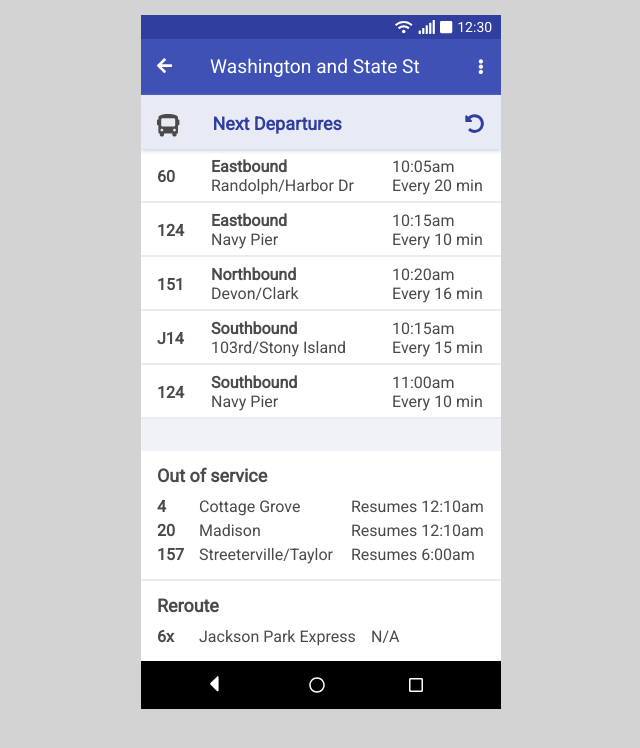
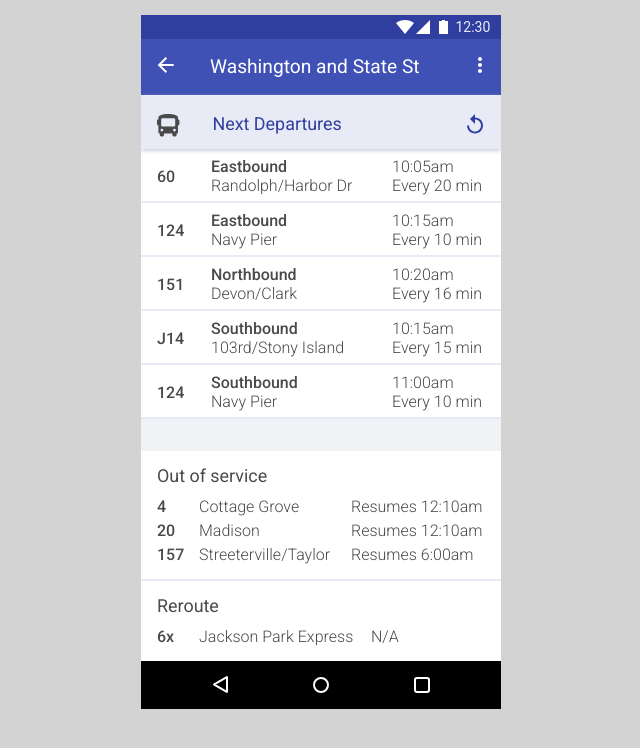
Before and after one commit to Bellaiza631/bloc-frontend-challenge-fundamentals, a plain HTML site: page index.html in a window 1280 px wide. Shown: the whole page, without its empty margins (319-959 px from the left). Drawn offline with Linux system fonts and the light colour scheme.

Commit message:
Adding changes on html and css

```diff
--- a/css/styles.css
+++ b/css/styles.css
@@ -1,59 +1,39 @@
 *, * ::before, * ::after {
      box-sizing: border-box;
 }
-
  body {
      font-family: 'Roboto', sans-serif;
      background-color: #D3D3D4;
 }
-
-div.row:hover {background-color: #f1f1f5;}
-
-.list{
-  background-color: #FFFFFF;
+ .address {
+     padding: 8px 0 0 20px;
+     color: #4A4A4A;
+     width: 185px;
 }
-
-.container {
-  margin: 15px auto;
-  width: 360px;
-  height: 640px;
-  background-color: #F1F2F6;
+ .address h1 {
+     font-weight: 500;
 }
-
-.statusBar {
-  width: 360px;
-  height: 24px;
-  background-color: #303F9F;
-  display: inline-flex;
-  padding-left: 254px;
+ .address h3 {
+     font-weight: 300;
 }
-
-.hour {
-  font-size: .875em;
-  color: #FFFFFF;
-  padding: 5px 5px 5px 0;
+ .addressOut {
+     padding: 8px 0 0 8px;
+     color: #4A4A4A;
+     width: 160px;
 }
-
-.battery {
-  font-size: .875em;
-  color: #FFFFFF;
-  padding: 5px 5px 5px 0;
+ .addressOut h1 {
+     font-weight: 300;
 }
-
-.signal {
-  font-size: .875em;
-  color: #FFFFFF;
-  padding: 5px 5px 5px 0;
+ .addressReroute {
+     padding: 8px 0 0 8px;
+     color: #4A4A4A;
+     width: 180px;
 }
-
-.wifi {
-  font-size: .875em;
-  color: #FFFFFF;
-  padding: 5px 5px 5px 0;
+ .addressReroute h1 {
+     font-weight: 300;
 }
-
  .appBar {
-  width: 360px;
+     width: 100%;
      height: 56px;
      background-color: #3F51B5;
      padding: 18px 16px;
@@ -62,177 +42,119 @@ div.row:hover {background-color: #f1f1f5;}
      color: #FFFFFF;
      display: inline-flex;
 }
-
  .appBar h3 {
      padding-right: 58px;
+     padding-left: 36px;
      width: auto;
+     font-weight: 400;
 }
-
-.arrow {
-  padding-right: 38px;
-  font-size: .9em;
-}
-
-.ellipsis {
-  padding-top: 2px;
-  font-size: .8em;
-}
-
-.content {
-  display: inline-flex;
-  font-size: 1em;
-}
-
-.reload {
-  color: #303F9F;
-  font-size: 1.2em;
-  padding: 19px 16px 16px 46px;
-}
-
-
-.caret-left {
-  color: #FFFFFF;
-  font-size: 1.6em;
-  padding: 10px 0 10px 68px;
-  width: 32px;
-}
-
-.circle {
-  padding: 16px 0 0 100px;
-  width: 40px;
-  color: #FFFFFF;
-}
-
-.square {
-  padding: 16px 0 0 100px;
-  width: 40px;
-  color: #FFFFFF;
-}
-
-.depart {
-  padding: 19px 33px;
-  font-size:1.12em;
-  color: #303F9F;
-  font-weight: bold;
-  width: 240px;
-}
-
-hr {
-  border: 1px solid #E8EAF6;
-  margin: 16px 0 0 0;
-}
-
-.line {
-  padding: 18px 0 20px 16px;
-  font-size: 1em;
-  font-weight: 900;
-  color: #4A4A4A;
-  width: 50px;
-}
-
-.lineOut {
-  padding: 8px 0 0 16px;
-  font-size: 1em;
-  font-weight: 900;
-  color: #4A4A4A;
-  width: 50px;
-}
-
-.lineReroute {
-  padding: 8px 0 0 16px;
-  font-size: 1em;
-  font-weight: 900;
-  color: #4A4A4A;
-  width: 50px;
-}
-
-.address {
-  padding: 8px 0 0 20px;
-  color: #4A4A4A;
-  width: 185px;
-}
-.address h1 {
-  font-weight: bold;
-}
-
-.address h3 {
-  font-weight: lighter;
-}
-
-.addressOut {
-  padding: 8px 0 0 8px;
-  color: #4A4A4A;
-  width: 160px;
-}
-.addressOut h1 {
-  font-weight: lighter;
-}
-
-.addressReroute {
-  padding: 8px 0 0 8px;
-  color: #4A4A4A;
-  width: 180px;
-}
-.addressReroute h1 {
-  font-weight: lighter;
-}
-
-.time {
-  padding: 8px 16px;
-  color: #4A4A4A;
-  font-weight: lighter;
-}
-
-.timeOut {
-  padding: 8px 16px 0 0;
-  color: #4A4A4A;
-  font-weight: lighter;
-  width: 150px;
-}
-
-.timeReroute {
-  padding: 8px 16px 0 0;
-  color: #4A4A4A;
-  font-weight: lighter;
-  width: 150px;
-}
-
-.menu {
-  background-color: #E8EAF6;
-  box-shadow: 0 2px 4px #CED1E4;
-  display: inline-flex;
-}
-
  .bus {
      float: right;
      padding: 19px 0 19px 16px;
      color: #4A4A4A;
      font-size: 1.4em;
 }
-
+ .container {
+     margin: 15px auto;
+     width: 360px;
+     height: 640px;
+     background-color: #F1F2F6;
+}
+ .content {
+     display: inline-flex;
+     font-size: 1em;
+}
+ .depart {
+     padding: 19px 33px;
+     font-size:1.12em;
+     color: #303F9F;
+     font-weight: 400;
+     width: 240px;
+}
+ div.row:hover {
+     background-color: #f1f1f5;
+}
+ hr {
+     border: 1px solid #E8EAF6;
+     margin: 16px 0 0 0;
+}
+ .list{
+     background-color: #FFFFFF;
+}
+ .line {
+     padding: 18px 0 20px 16px;
+     font-size: 1em;
+     font-weight: 500;
+     color: #4A4A4A;
+     width: 50px;
+}
+ .lineOut {
+     padding: 8px 0 0 16px;
+     font-size: 1em;
+     font-weight: 500;
+     color: #4A4A4A;
+     width: 50px;
+}
+ .lineReroute {
+     padding: 8px 0 0 16px;
+     font-size: 1em;
+     font-weight: 500;
+     color: #4A4A4A;
+     width: 50px;
+}
+ .menu {
+     background-color: #E8EAF6;
+     box-shadow: 0 2px 4px #CED1E4;
+     display: inline-flex;
+}
+ .navbar {
+     height: 48px;
+     width: 360px;
+}
+ .reload {
+     color: #303F9F;
+     padding: 19px 16px 19px 48px;
+}
  .row {
      width: 100%;
      height: 54px;
      border-bottom: 2px solid #E8EAF6;
      line-height: 1.2em;
 }
-
+ .statusBar {
+     width: 360px;
+     height: 24px;
+     background-color: #303F9F;
+     display: inline-flex;
+}
+ .status-content {
+     padding: 5px 15px 5px 255px;
+}
  .service {
      background-color: #FFFFFF;
      margin-top: 32px;
      padding-bottom: 16px;
 }
-
+ .time {
+     padding: 8px 16px;
+     color: #4A4A4A;
+     font-weight: 300;
+}
+ .timeOut {
+     padding: 8px 16px 0 0;
+     color: #4A4A4A;
+     font-weight: 300;
+     width: 150px;
+}
+ .timeReroute {
+     padding: 8px 16px 0 0;
+     color: #4A4A4A;
+     font-weight: 300;
+     width: 150px;
+}
  .title {
      padding: 16px 0 6px 16px;
      font-size:1.12em;
      color: #4A4A4A;
-  font-weight: bold;
+     font-weight: 400;
 }
-
-.navbar {
-  height: 48px;
-  background-color: #000000;
-  width: 360px;
-  display: inline-flex;
-}
--- a/index.html
+++ b/index.html
@@ -1,53 +1,42 @@
 <!DOCTYPE html>
 <html>
+
 <head>
     <meta charset="utf-8">
     <title>BuSyBus</title>
     <link rel="stylesheet" href="css/reset.css">
     <link rel="stylesheet" href="css/styles.css">
-    <link href="https://fonts.googleapis.com/css?family=Roboto" rel="stylesheet">
+    <link href="https://fonts.googleapis.com/css?family=Roboto:100,300,400,500,500i" rel="stylesheet">
     <script defer src="https://use.fontawesome.com/releases/v5.0.8/js/all.js"></script>
     <meta name="viewport" content="width=device-width, initial-scale=1.0">
 </head>
+
 <body>
     <section class="container">
         <nav class="stop-info">
-       <div class="statusBar">
-           <div class="wifi">
-             <i class="fas fa-wifi" aria-hidden="true"></i>
-           </div>
-           <div class="signal">
-             <i class="fas fa-signal" aria-hidden="true"></i>
-           </div>
-           <div class="battery">
-             <i class="fas fa-square" aria-hidden="true"></i>
-           </div>
-           <div class="hour">
-             <h3>12:30</h3>
+            <div class="statusBar" aria-hidden="true">
+                <div class="status-content">
+                    <img src="images/status-bar-contents.svg" alt="status">
                 </div>
             </div>
             <div class="appBar">
-        <div class="arrow">
-          <i class="fas fa-arrow-left" aria-hidden="true"></i>
-        </div>
+                <div><img src="images/arrow.svg" alt="Arrow back"></div>
                 <h3>Washington and State St</h3>
-        <div class="ellipsis">
-          <i class="fas fa-ellipsis-v" aria-hidden="true"></i>
-        </div>
+                <div><img src="images/dots.svg" alt="Options"></div>
             </div>
         </nav>
         <section class="list">
             <div class="row menu">
                 <div class="bus">
-         <i class="fas fa-bus" aria-hidden="true"></i>
+                    <i class="fas fa-bus"></i>
                 </div>
                 <div class="content">
                     <div class="depart">
-           <h2>Next Departures</h4>
+                        <h2>Next Departures</h2>
                     </div>
                 </div>
                 <div class="reload">
-         <i class="fas fa-undo-alt" aria-hidden="true"></i>
+                    <img src="images/reload.svg" alt="Reload">
                 </div>
             </div>
             <div class="row">
@@ -127,7 +116,9 @@
             </div>
         </section>
         <section class="service">
-      <div class="title"><h2>Out of service</h2></div>
+            <div class="title">
+                <h2>Out of service</h2>
+            </div>
             <div class="content">
                 <div class="lineOut">
                     <h2>4</h2>
@@ -162,7 +153,9 @@
                 </div>
             </div>
             <hr>
-      <div class="title"><h2>Reroute</h2></div>
+            <div class="title">
+                <h2>Reroute</h2>
+            </div>
             <div class="content">
                 <div class="lineReroute">
                     <h2>6x</h2>
@@ -175,17 +168,12 @@
                 </div>
             </div>
         </section>
-  <div class="navbar">
-    <div class="caret-left">
-      <i class="fa fa-caret-left" aria-hidden="true"></i>
-    </div>
-    <div class="circle">
-      <i class="far fa-circle" aria-hidden="true"></i>
-    </div>
-    <div class="square">
-      <i class="far fa-square" aria-hidden="true"></i>
+        <div class="navbar" aria-hidden="true">
+            <div>
+                <img src="images/Navbar-360dp-black.svg" alt="Navbar">
             </div>
         </div>
     </section>
 </body>
+
 </html>
```
Also changed, not shown: images/Navbar-360dp-black.svg (added), images/arrow.svg (added), images/battery.svg (added), images/dots.svg (added), images/reload.svg (added), images/signal.svg (added), images/status-bar-contents.svg (added), images/time.svg (added). Lines whose indentation alone changed are shown as unchanged.
